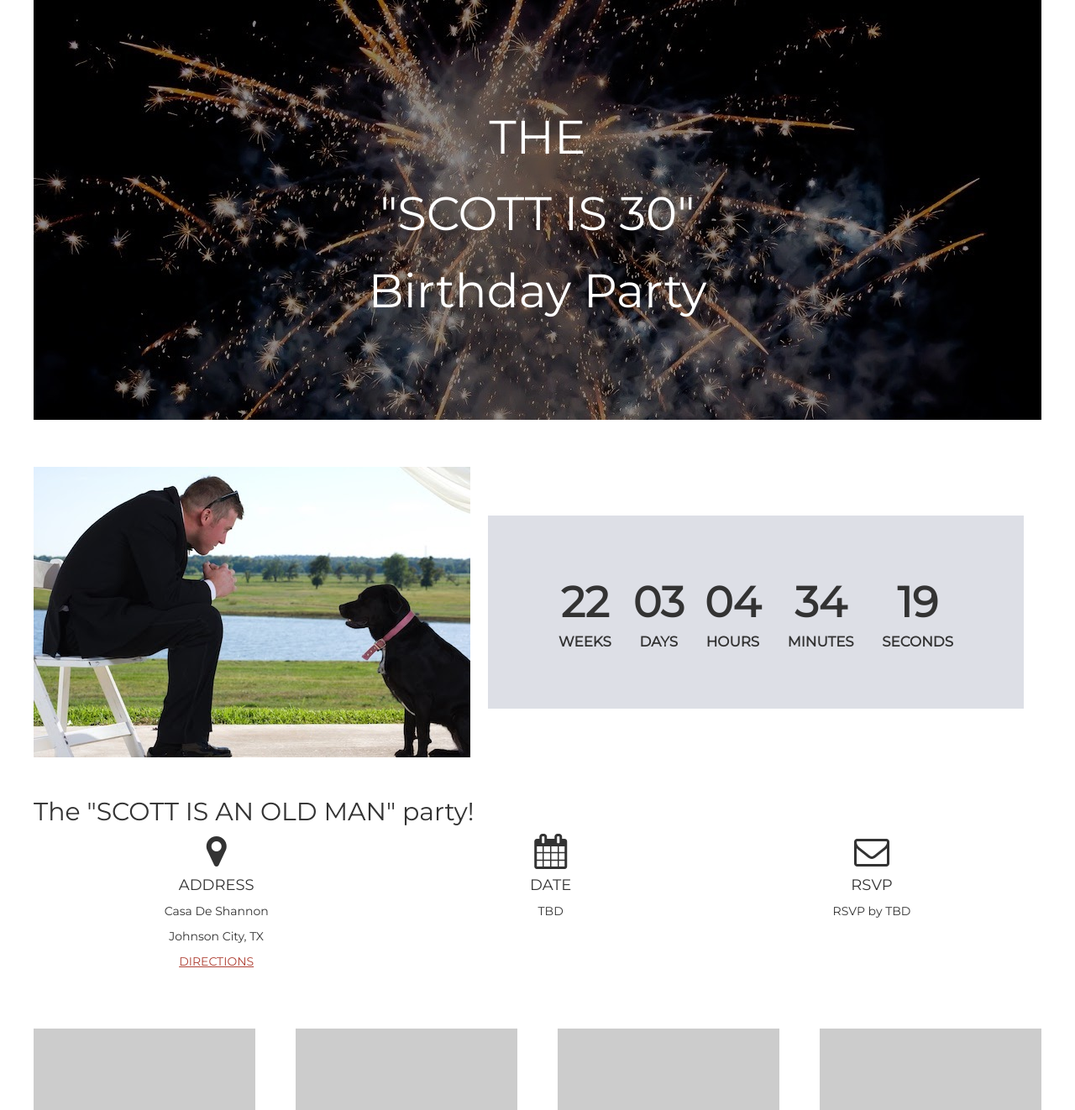
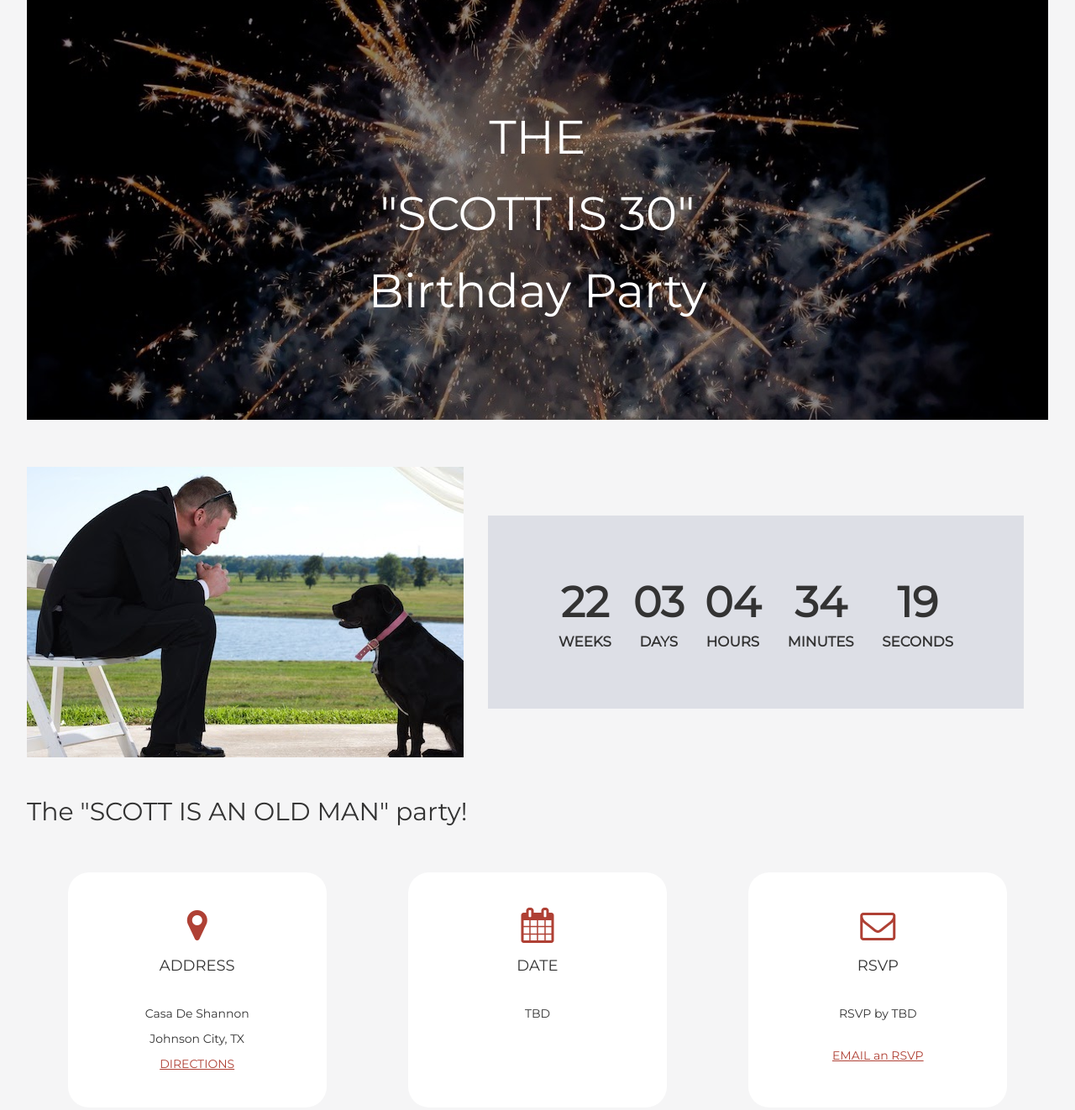
Before and after one commit to lm1435/scott-bday, a website: page index.html in a window 1280 px wide. Shown: the top 1322 px of the page at 84% size. Drawn offline with nearby package versions, Linux system fonts and the light colour scheme; placeholder pictures from the web are drawn by us.

Commit message:
more styling

```diff
--- a/css/styles.css
+++ b/css/styles.css
@@ -1,4 +1,6 @@
 @media (min-width: 320px) {
+  body {
+    background-color: #f5f5f6; }
   .total-body {
     width: 95%;
     margin: auto;
@@ -7,6 +9,10 @@
     background-image: url(../images/hero.jpg);
     background-repeat: no-repeat;
     background-position: center;
+    -webkit-background-size: cover;
+    -moz-background-size: cover;
+    -o-background-size: cover;
+    background-size: cover;
     height: 500px;
     display: -webkit-box;
     display: -webkit-flex;
@@ -23,7 +29,8 @@
   .leftSide img {
     padding: 2em; }
   .rightSide {
-    margin: 2em auto; }
+    margin: 2em auto;
+    background-color: #ff625d; }
     .rightSide #timer {
       font-size: 1em;
       font-weight: bold;
@@ -46,12 +53,26 @@
     display: -ms-flexbox;
     display: flex;
     justify-content: space-around;
-    text-align: center; }
-    .party a.link {
-      color: #AF4034;
-      text-decoration: underline; }
-      .party a.link a:hover, .party a.link a:active, .party a.link a:visited {
-        color: inherit !important; }
+    text-align: center;
+    margin-top: 2em;
+    -webkit-flex-wrap: wrap;
+    -ms-flex-wrap: wrap;
+    flex-wrap: wrap; }
+    .party .location, .party .date, .party .rsvp {
+      background-color: white;
+      padding: 3em 5em;
+      border-radius: 25px;
+      margin: 2em 0;
+      width: 22em; }
+      .party .location h4, .party .date h4, .party .rsvp h4 {
+        margin: 1em 0 2em; }
+      .party .location .fa-3x, .party .date .fa-3x, .party .rsvp .fa-3x {
+        color: #AF4034; }
+  a {
+    color: #AF4034;
+    text-decoration: underline; }
+    a a:hover, a a:active, a a:visited {
+      color: inherit !important; }
   .images {
     margin: 1em auto; }
     .images .top, .images .bottom {
@@ -90,8 +111,8 @@
     margin-bottom: 2em; } }
 
 @media (min-width: 1200px) {
-  .total-body {
-    width: 1200px; }
+  .total-body .hero {
+    width: 100%; }
   .leftSide img {
     padding: 2em 0; }
   .rightSide #timer {
--- a/index.html
+++ b/index.html
@@ -62,7 +62,7 @@
             <h4>ADDRESS</h4>
             <p>Casa De Shannon</p>
             <p>Johnson City, TX</p>
-            <a href="https://www.google.com/maps/dir//Johnson+City,+Texas/@30.2767361,-98.4470005,13z/data=!3m1!4b1!4m8!4m7!1m0!1m5!1m1!1s0x865b0b44670ca89f:0x313316545ac7e793!2m2!1d-98.4119811!2d30.2767408" class="link" target="_blank">DIRECTIONS</a>
+            <a href="https://www.google.com/maps/dir//Johnson+City,+Texas/@30.2767361,-98.4470005,13z/data=!3m1!4b1!4m8!4m7!1m0!1m5!1m1!1s0x865b0b44670ca89f:0x313316545ac7e793!2m2!1d-98.4119811!2d30.2767408" target="_blank">DIRECTIONS</a>
           </div>
           <div class="date">
             <i class="fa fa-calendar fa-3x" aria-hidden="true"></i>
@@ -73,6 +73,8 @@
             <i class="fa fa-envelope-o fa-3x" aria-hidden="true"></i>
             <h4>RSVP</h4>
             <p>RSVP by TBD</p>
+            <br>
+            <a href="mailto:">EMAIL an RSVP</a>
           </div>
 
         </div>
```
